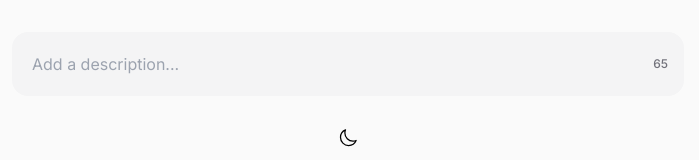
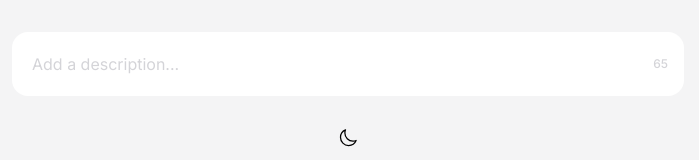
Before and after one commit to marlondebem/todo-app, a Next.js app: page / in a window 1280 px wide. Shown: the top 160 px of the page, without its empty margins (292-991 px from the left). Built offline with nearby package versions, Linux system fonts and the light colour scheme.

Commit message:
fix: Scrollbar, local storage and light theme

```diff
--- a/src/app/page.tsx
+++ b/src/app/page.tsx
@@ -1,6 +1,6 @@
 'use client'
 
-import { useState } from 'react'
+import { useEffect, useState } from 'react'
 
 import { TaskForm } from '@/components/TaskForm'
 import { TaskList } from '@/components/TaskList'
@@ -14,6 +14,15 @@ interface Task {
 
 export default function Home() {
   const [tasks, setTasks] = useState<Task[]>([])
+
+  useEffect(() => {
+    const cachedTasks = JSON.parse(localStorage.getItem('tasks') || '[]')
+    setTasks(cachedTasks)
+  }, [])
+
+  useEffect(() => {
+    localStorage.setItem('tasks', JSON.stringify(tasks))
+  }, [tasks])
 
   const addTask = (description: string) => {
     const newTask = {
--- a/src/components/TaskForm.tsx
+++ b/src/components/TaskForm.tsx
@@ -30,19 +30,19 @@ export function TaskForm({ onAddTask }: TaskFormProps) {
   }
 
   return (
-    <div className='bg-zinc-100 dark:bg-zinc-900 flex items-center max-w-2xl w-full h-16 rounded-2xl my-8'>
+    <div className='bg-white dark:bg-zinc-900 flex items-center max-w-2xl w-full h-16 rounded-2xl my-8'>
       <form
         className='w-full flex items-center'
         onSubmit={handleSubmit}
       >
         <input
-          className='bg-transparent px-5 outline-none w-full font-normal text-base text-zinc-600 dark:text-zinc-100'
+          className='bg-transparent px-5 outline-none w-full font-normal text-base text-zinc-600 dark:text-zinc-100 placeholder:text-zinc-300 dark:placeholder:text-zinc-500'
           type='text'
           placeholder='Add a description...'
           value={description}
           onChange={handleInputChange}
         />
-        <span className={`px-4 text-xs font-medium ${remainingChars === 0 ? 'text-red-400' : 'text-zinc-500'}`}>{remainingChars}</span>
+        <span className={`px-4 text-xs font-medium ${remainingChars === 0 ? 'text-red-400' : 'text-zinc-300 dark:text-zinc-500'}`}>{remainingChars}</span>
         <button type='submit' hidden></button>
       </form>
     </div>
--- a/src/components/TaskList.tsx
+++ b/src/components/TaskList.tsx
@@ -22,7 +22,7 @@ export function TaskList({ tasks, onTaskToggle, onTaskRemove }: TaskListProps) {
           key={task.id}
         >
           <Checkbox.Root
-            className='flex items-center bg-zinc-100 dark:bg-zinc-900 justify-center w-5 h-5 border border-zinc-200 dark:border-zinc-800 aria-checked:bg-cyan-400 aria-checked:border-cyan-400 dark:aria-checked:bg-cyan-500 dark:aria-checked:border-cyan-500 rounded-md transition'
+            className='flex items-center bg-transparent justify-center w-5 h-5 border border-zinc-300 dark:border-zinc-600 aria-checked:bg-cyan-400 aria-checked:border-cyan-400 dark:aria-checked:bg-cyan-500 dark:aria-checked:border-cyan-500 rounded-md transition'
             checked={task.completed}
             onCheckedChange={() => onTaskToggle(task.id)}
           >
@@ -34,7 +34,7 @@ export function TaskList({ tasks, onTaskToggle, onTaskRemove }: TaskListProps) {
             {task.description}
           </span>
           <button
-            className='bg-transparent text-zinc-300 dark:text-zinc-500 hover:bg-zinc-100 dark:hover:bg-zinc-800 hover:text-red-400 dark:hover:text-red-400 p-2 rounded-full transition'
+            className='bg-transparent text-zinc-300 dark:text-zinc-500 hover:bg-zinc-200 dark:hover:bg-zinc-800 hover:text-red-400 dark:hover:text-red-400 p-2 rounded-full transition'
             onClick={() => onTaskRemove(task.id)}
           >
             <TrashIcon className='h-4' />
--- a/src/styles/globals.css
+++ b/src/styles/globals.css
@@ -4,6 +4,6 @@
 
 @layer base {
   body {
-    @apply min-h-screen antialiased overflow-hidden bg-zinc-50 dark:bg-zinc-950
+    @apply min-h-screen antialiased bg-zinc-100 dark:bg-zinc-950
   }
 }
```
